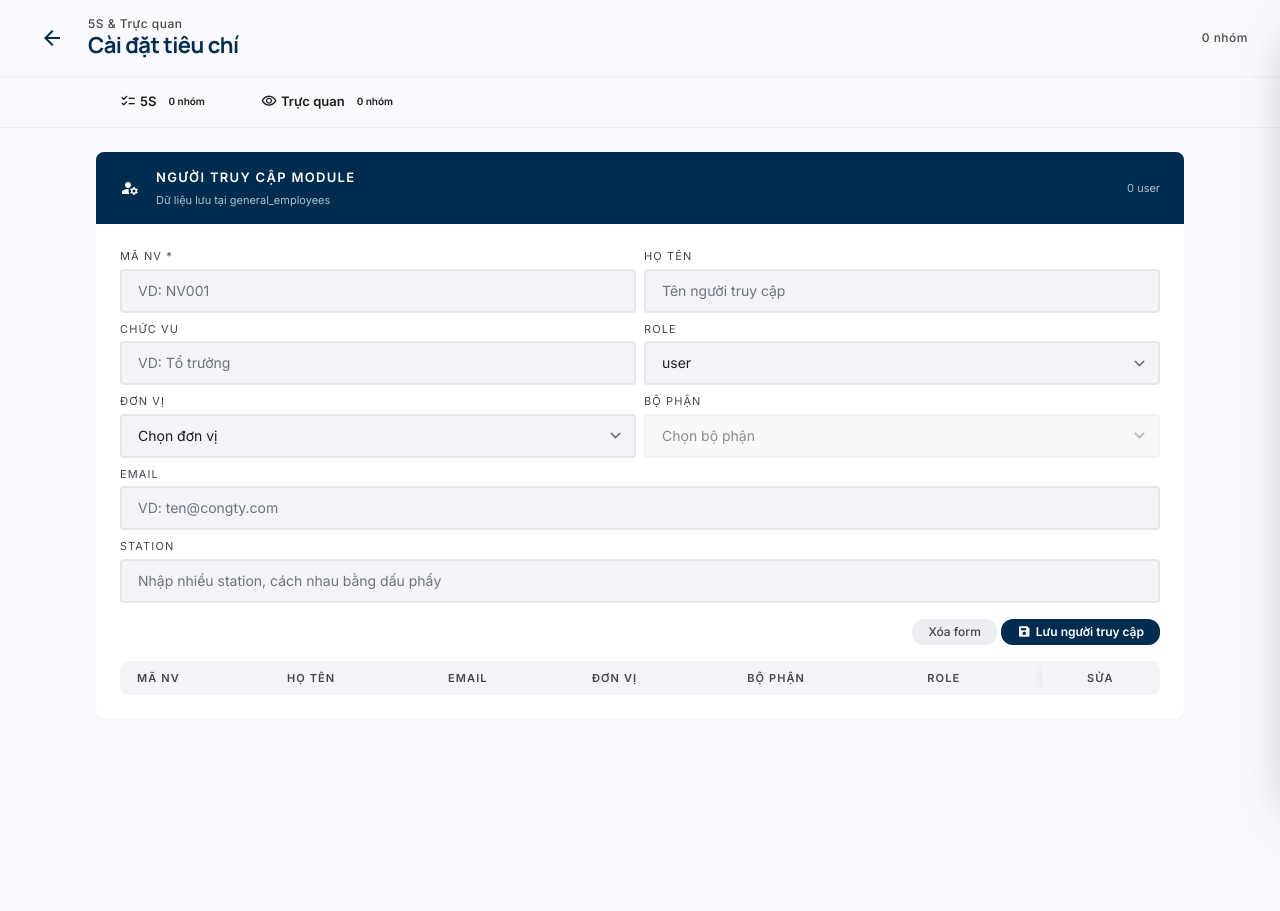
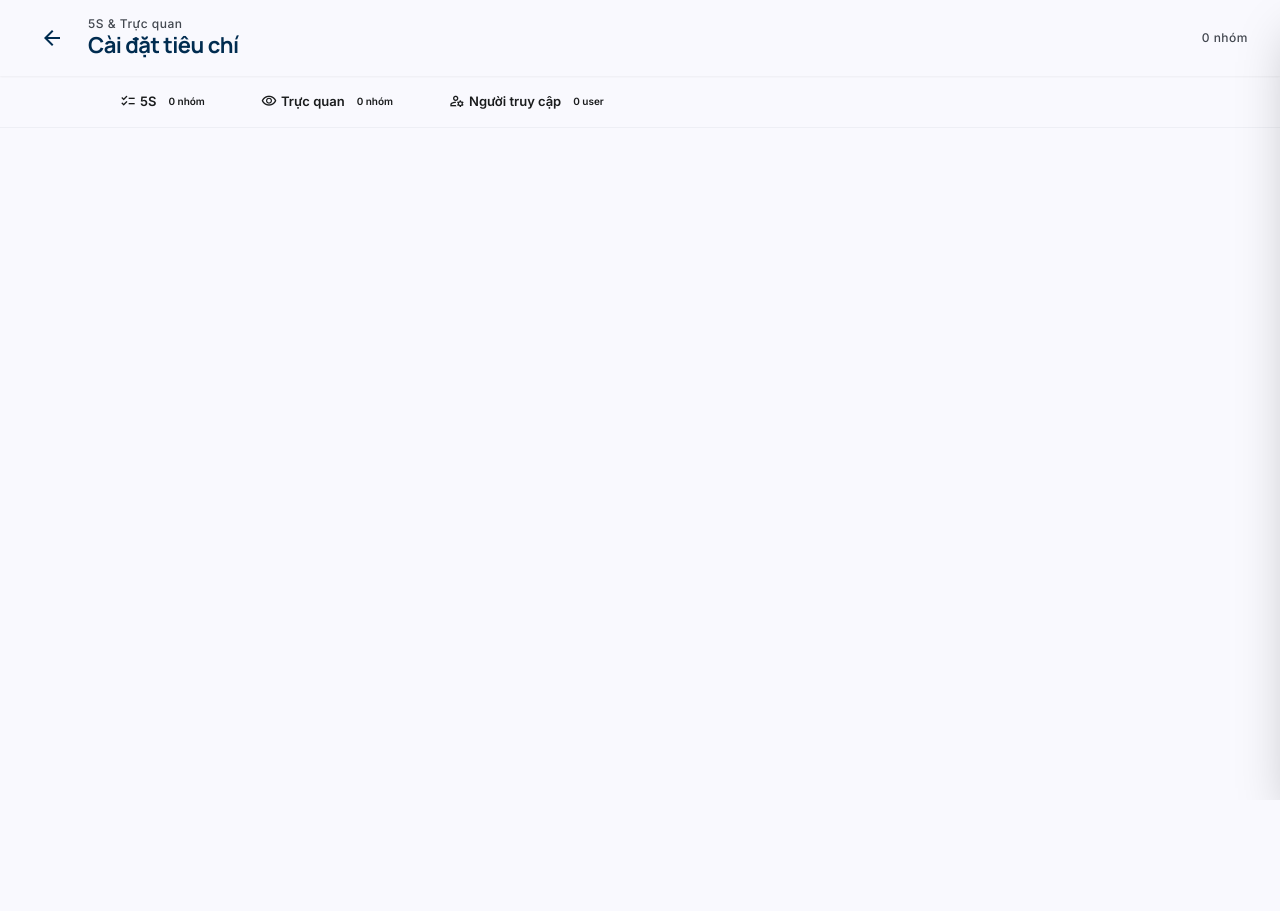
Before and after one commit to yuHM1512/general-dept, a Python web app: template templates/5s_settings.html in a window 1280 px wide. After the commit the page ends 800 px from the top, so only its background shows below. Run offline with Jinja, Linux system fonts and the light colour scheme; the template is opened without the code that fills it, so the values that code supplies are empty; some libraries are stand-ins or nearby versions.

Commit message:
Separate access users into settings tab

```diff
--- a/templates/5s_settings.html
+++ b/templates/5s_settings.html
@@ -62,26 +62,32 @@ tailwind.config = {
 
 <!-- Tab bar (sticky below header) -->
 <div class="sticky top-[69px] z-20 bg-background/95 backdrop-blur-md border-b border-outline-variant/20">
-  <div class="max-w-6xl mx-auto px-4 md:px-margin flex gap-xs py-sm">
+  <div class="max-w-6xl mx-auto px-4 md:px-margin flex gap-xs py-sm overflow-x-auto">
     <button id="tab-5s" onclick="switchTab('5S')"
-      class="tab-btn flex items-center gap-xs px-lg py-sm rounded-full text-[13px] font-semibold transition-all">
+      class="tab-btn shrink-0 flex items-center gap-xs px-lg py-sm rounded-full text-[13px] font-semibold transition-all">
       <span class="msym material-symbols-outlined text-[16px]">checklist</span>
       5S
       <span class="tab-count px-xs py-[1px] rounded-full text-[10px] font-bold ml-xs">{{ sections | selectattr('loai','eq','5S') | list | length }} nhóm</span>
     </button>
     <button id="tab-tv" onclick="switchTab('TRUC_QUAN')"
-      class="tab-btn flex items-center gap-xs px-lg py-sm rounded-full text-[13px] font-semibold transition-all">
+      class="tab-btn shrink-0 flex items-center gap-xs px-lg py-sm rounded-full text-[13px] font-semibold transition-all">
       <span class="msym material-symbols-outlined text-[16px]">visibility</span>
       Trực quan
       <span class="tab-count px-xs py-[1px] rounded-full text-[10px] font-bold ml-xs">{{ sections | selectattr('loai','eq','TRUC_QUAN') | list | length }} nhóm</span>
+    </button>
+    <button id="tab-users" onclick="switchTab('USERS')"
+      class="tab-btn shrink-0 flex items-center gap-xs px-lg py-sm rounded-full text-[13px] font-semibold transition-all">
+      <span class="msym material-symbols-outlined text-[16px]">manage_accounts</span>
+      Người truy cập
+      <span class="tab-count px-xs py-[1px] rounded-full text-[10px] font-bold ml-xs">{{ access_users | length }} user</span>
     </button>
   </div>
 </div>
 
 <main class="max-w-6xl mx-auto px-4 md:px-margin pt-lg">
 
-  <!-- Block 5S -->
-  <div id="block-5S" class="space-y-lg pb-24">
+  <!-- Block người truy cập -->
+  <div id="block-USERS" class="space-y-lg pb-24 hidden">
   <section class="bg-surface-container-lowest rounded-xl overflow-hidden shadow-sm">
     <div class="flex items-center gap-md px-lg py-md bg-primary">
       <span class="msym material-symbols-outlined text-white text-[20px]" style="font-variation-settings:'FILL' 1,'wght' 400,'GRAD' 0,'opsz' 20">manage_accounts</span>
@@ -167,7 +173,10 @@ tailwind.config = {
       </div>
     </div>
   </section>
+  </div>
 
+  <!-- Block 5S -->
+  <div id="block-5S" class="space-y-lg pb-24">
   {% for sect in sections if sect.loai == '5S' %}
   <div class="bg-surface-container-lowest rounded-xl overflow-hidden shadow-sm">
 
@@ -846,12 +855,16 @@ let _currentBienTcIds = [];
 // ── Tab navigation ────────────────────────────────────────────────────────
 function switchTab(loai) {
   const is5S = loai === '5S';
+  const isTrucQuan = loai === 'TRUC_QUAN';
+  const isUsers = loai === 'USERS';
   // Blocks
   document.getElementById('block-5S').classList.toggle('hidden', !is5S);
-  document.getElementById('block-TRUC_QUAN').classList.toggle('hidden', is5S);
+  document.getElementById('block-TRUC_QUAN').classList.toggle('hidden', !isTrucQuan);
+  document.getElementById('block-USERS').classList.toggle('hidden', !isUsers);
   // Tab active styles
   styleTab('tab-5s',  is5S);
-  styleTab('tab-tv',  !is5S);
+  styleTab('tab-tv',  isTrucQuan);
+  styleTab('tab-users', isUsers);
   // Persist in URL hash so refresh keeps state
   history.replaceState(null, '', '#' + loai);
 }
@@ -872,7 +885,7 @@ function styleTab(id, active) {
   }
 }
 // Init: read hash or default to 5S
-const initTab = location.hash === '#TRUC_QUAN' ? 'TRUC_QUAN' : '5S';
+const initTab = ['#5S', '#TRUC_QUAN', '#USERS'].includes(location.hash) ? location.hash.slice(1) : '5S';
 switchTab(initTab);
 
 // ── Biển modal (edit / add) ───────────────────────────────────────────────
```
